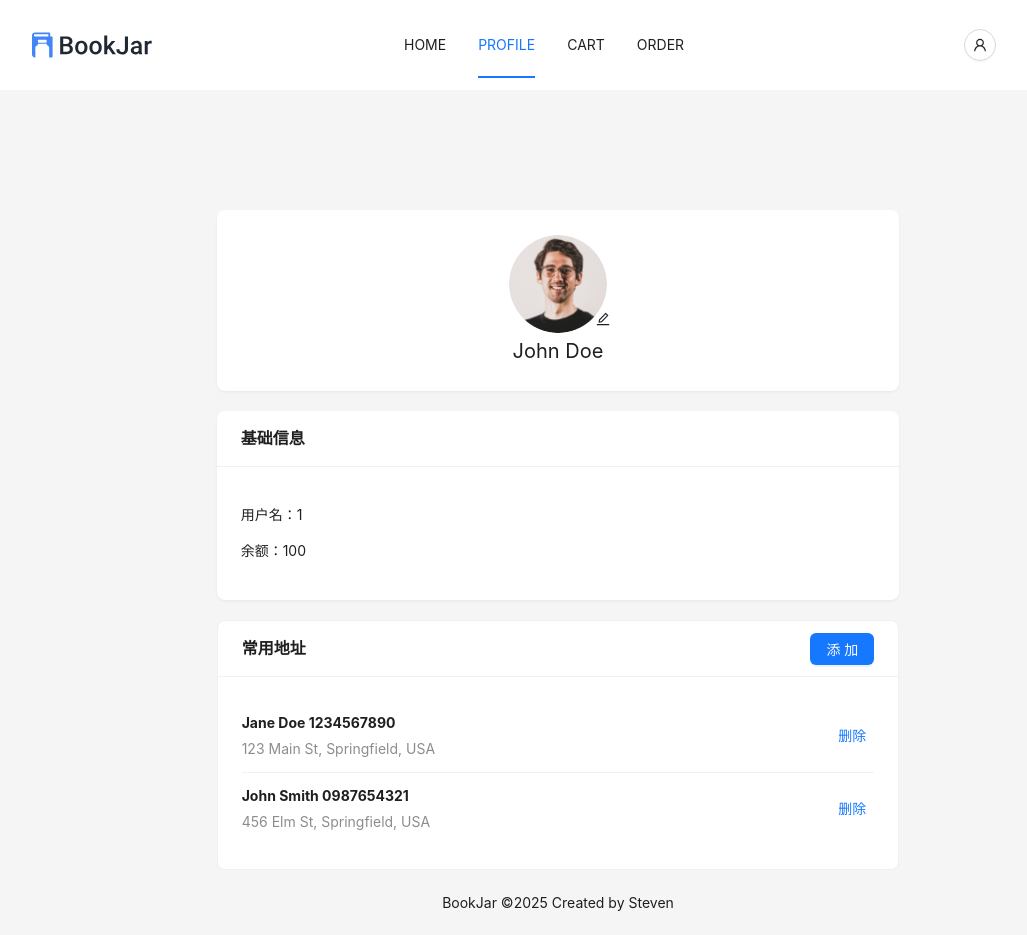
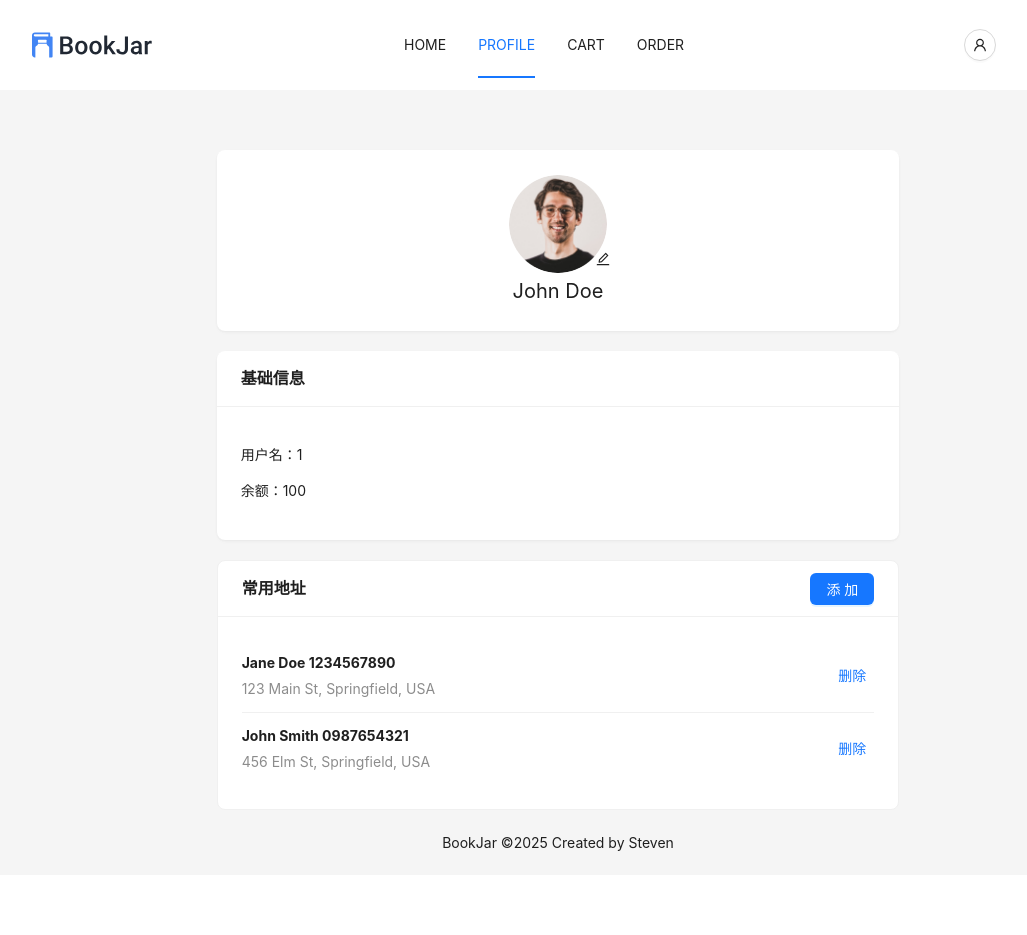
Before and after one commit to stevenissleepy/BookStore-Frontend, a React (Vite) app: page /profile in a window 1280 px wide. Shown: the whole page, without its empty margins (82-1109 px from the left). After the commit the page ends 875 px from the top, so only its background shows below. Built offline with nearby package versions, Linux system fonts and the light colour scheme.

Commit message:
fix: 修改 header 与 content 之间的距离

```diff
--- a/src/css/index.css
+++ b/src/css/index.css
@@ -45,7 +45,7 @@ body {
   min-height: calc(100vh - 90px);
   padding-left: 10%;
   padding-right: 10%;
-  padding-top: 120px;
+  padding-top: 60px;
   width: 100%;
 }
 
```
